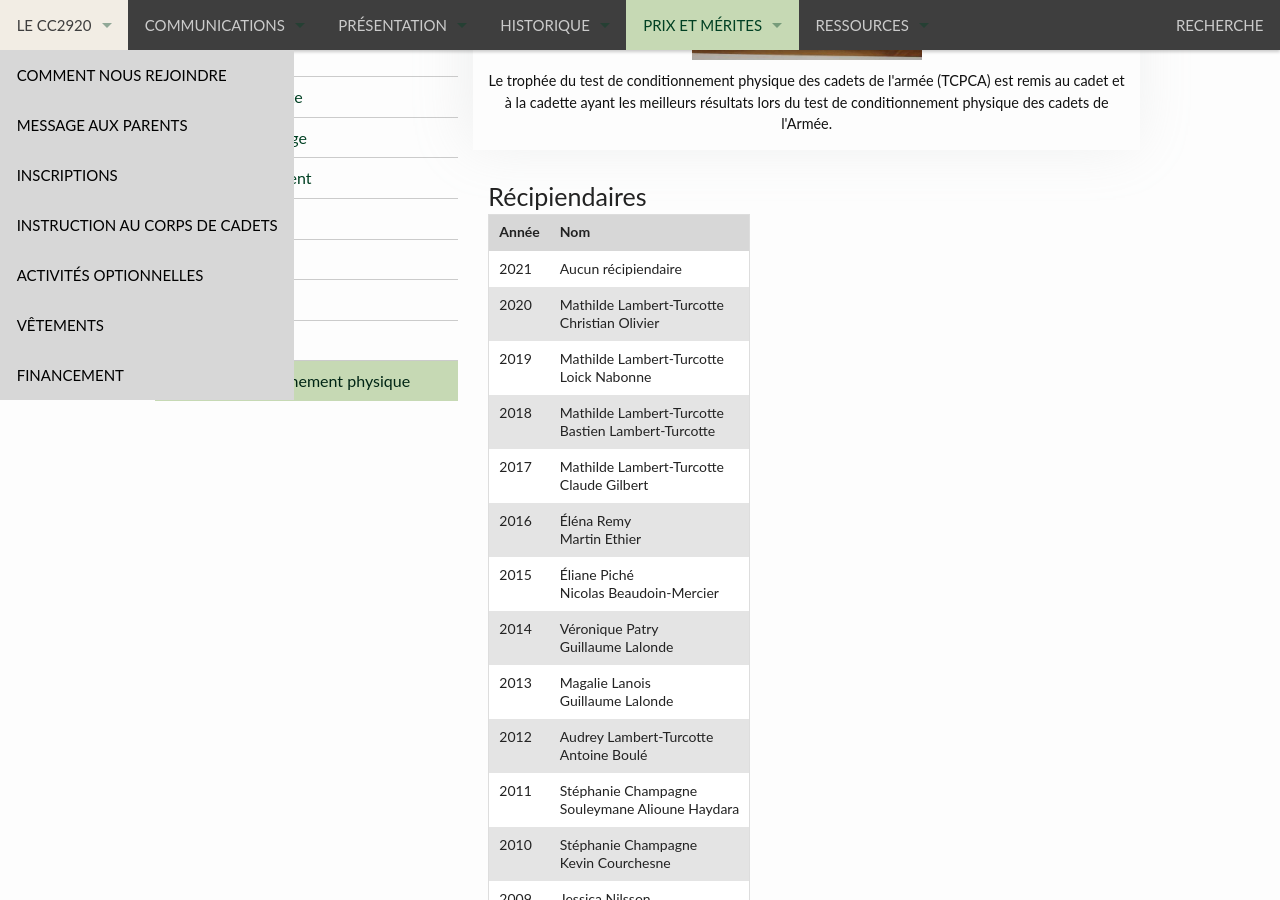
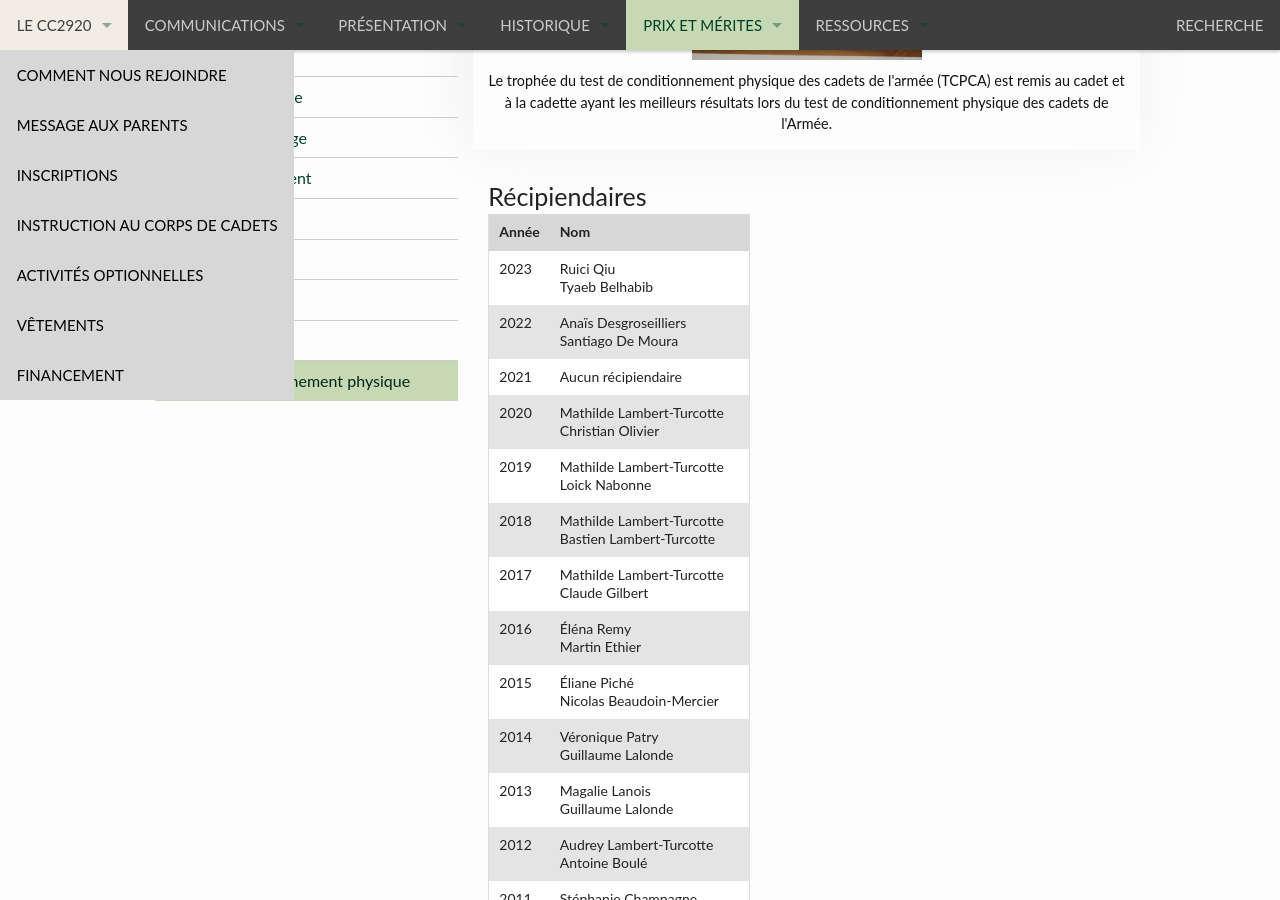
Before and after one commit to CC2920/web, a Jekyll site: the page built from _prix/plaques-trophees/efficacite-conditionnement-physique.md, in a window 1280 px wide and 900 px high, scrolled down 703 px. Built offline with Jekyll 4.4.1, drawn with Linux system fonts in a browser that asks for light colours.

Commit message:
Update efficacite-conditionnement-physique.md

```diff
--- a/_prix/plaques-trophees/efficacite-conditionnement-physique.md
+++ b/_prix/plaques-trophees/efficacite-conditionnement-physique.md
@@ -13,6 +13,8 @@ prix:
 
 | Année | Nom |
 | --- | --- |
+| 2023 | Ruici Qiu <br>Tyaeb Belhabib |
+| 2022 | Anaïs Desgroseilliers <br>Santiago De Moura |
 | 2021 | Aucun récipiendaire |
 | 2020 | Mathilde Lambert-Turcotte  <br>Christian Olivier |
 | 2019 | Mathilde Lambert-Turcotte  <br>Loick Nabonne |
```
